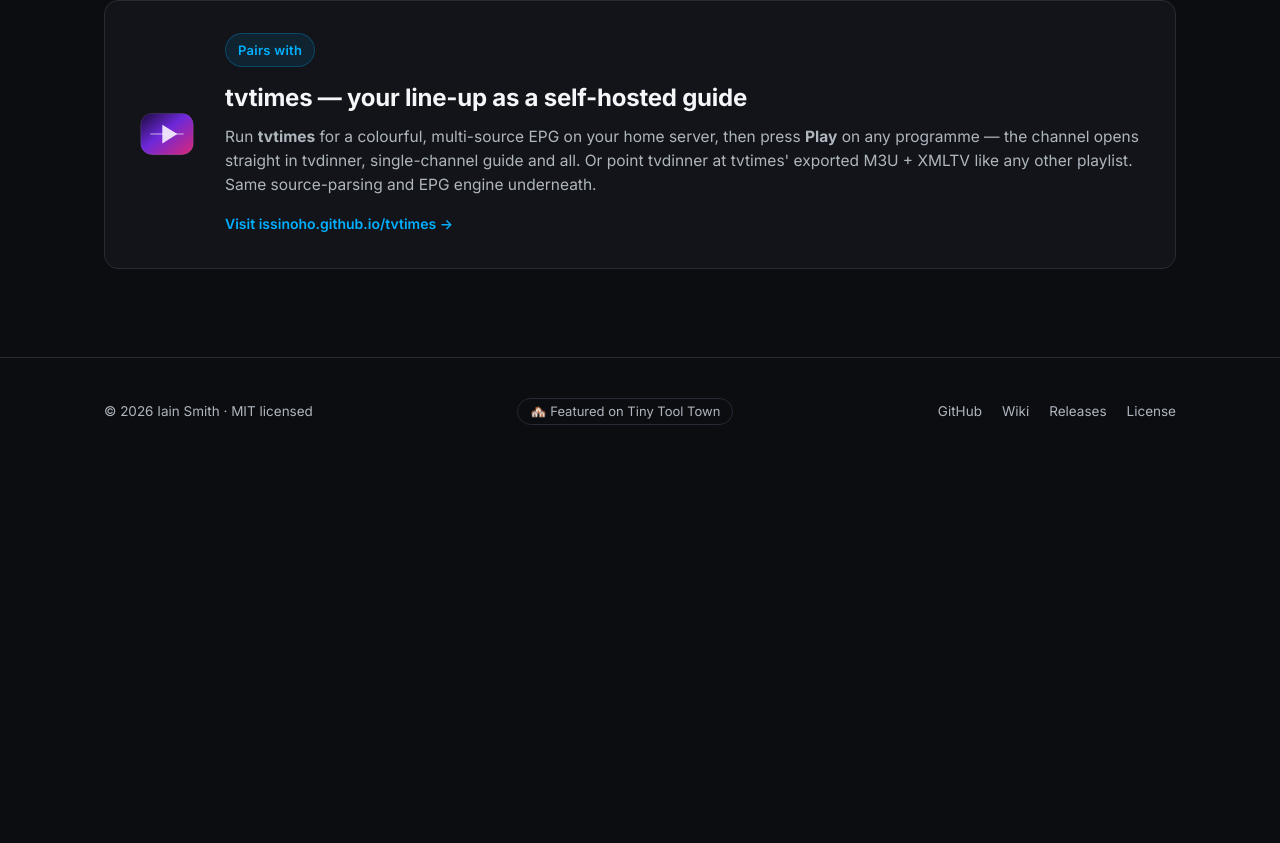
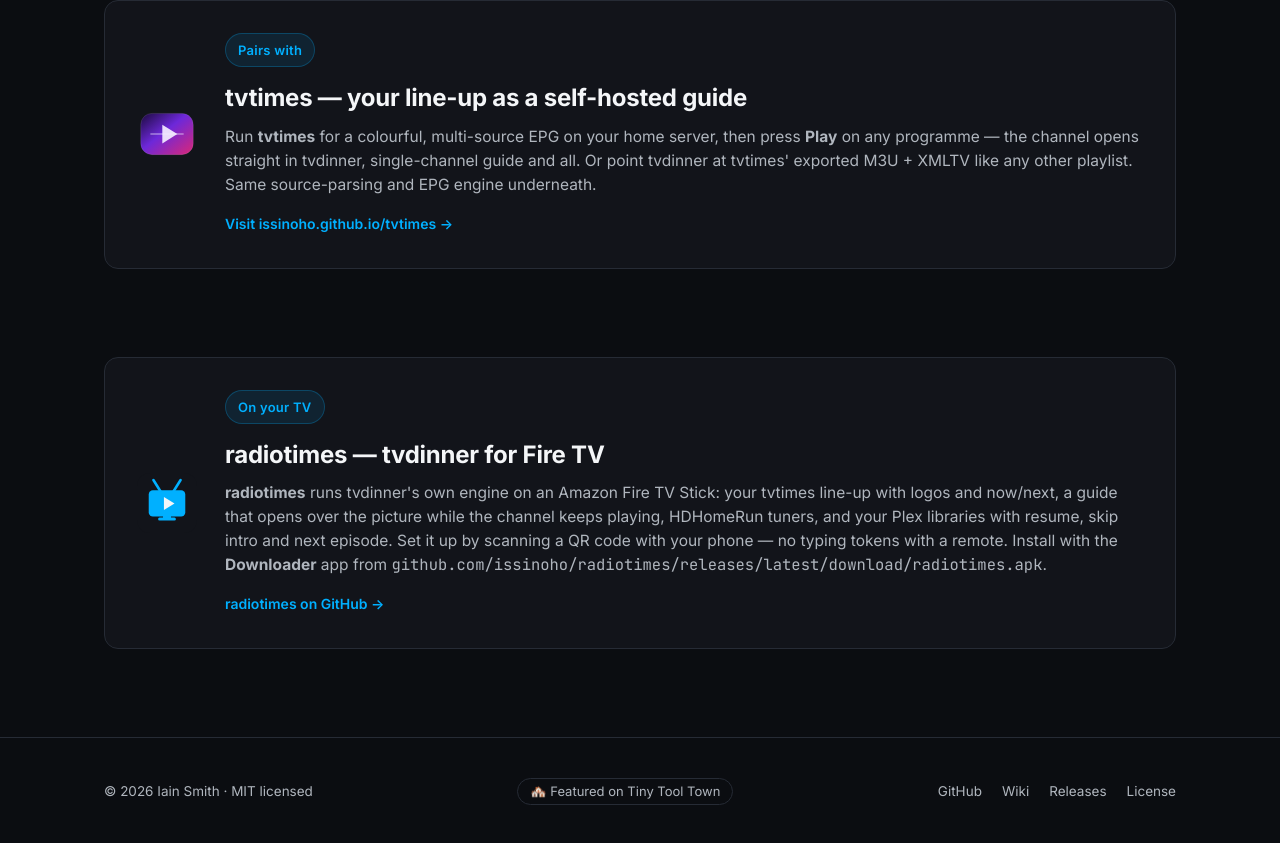
Before and after one commit to issinoho/tvdinner, a plain HTML site: page docs/index.html in a window 1280 px wide. Shown: the part 6089-6932 px from the top of the page. Before the commit the page ends 6554 px from the top, so only its background shows below. Drawn offline with Linux system fonts and the light colour scheme; no server answers.

Commit message:
Add radiotimes (tvdinner for Fire TV) to the README and site
radiotimes runs tvdinner's engine modules unmodified on an Amazon Fire
TV Stick behind a TV interface (tvtimes line-up, guide over the picture,
HDHomeRun, Plex). README: a "radiotimes (Fire TV)" section beside the
tvtimes one and a pointer under Install. Site: a companion card after
tvtimes' (same markup and styles), with the always-latest APK address
for the Fire TV Downloader app; long code wraps on phones.

Co-Authored-By: Claude Opus 5.5 <noreply@anthropic.com>

```diff
--- a/docs/index.html
+++ b/docs/index.html
@@ -467,6 +467,26 @@ sudo apt install tvdinner</pre>
   </div>
 </section>
 
+<section id="radiotimes" class="companion">
+  <div class="container">
+    <a class="companion-card" href="https://github.com/issinoho/radiotimes#readme">
+      <img class="companion-mark" src="assets/radiotimes-mark.svg" alt="radiotimes logo" width="60" height="60">
+      <div class="companion-text">
+        <span class="eyebrow">On your TV</span>
+        <h2>radiotimes — tvdinner for Fire TV</h2>
+        <p><strong>radiotimes</strong> runs tvdinner's own engine on an Amazon Fire TV
+        Stick: your tvtimes line-up with logos and now/next, a guide that opens
+        over the picture while the channel keeps playing, HDHomeRun tuners, and
+        your Plex libraries with resume, skip intro and next episode. Set it up
+        by scanning a QR code with your phone — no typing tokens with a remote.
+        Install with the <strong>Downloader</strong> app from
+        <code>github.com/issinoho/radiotimes/releases/latest/download/radiotimes.apk</code>.</p>
+        <span class="companion-go">radiotimes on GitHub&nbsp;→</span>
+      </div>
+    </a>
+  </div>
+</section>
+
 <footer>
   <div class="container">
     <span>© 2026 Iain Smith · MIT licensed</span>
--- a/docs/styles.css
+++ b/docs/styles.css
@@ -543,3 +543,7 @@ footer a:hover {
     align-items: flex-start;
   }
 }
+
+.companion-text code {
+  word-break: break-all;
+}
```
Also changed, not shown: docs/assets/radiotimes-mark.svg (added), 1 other file.
